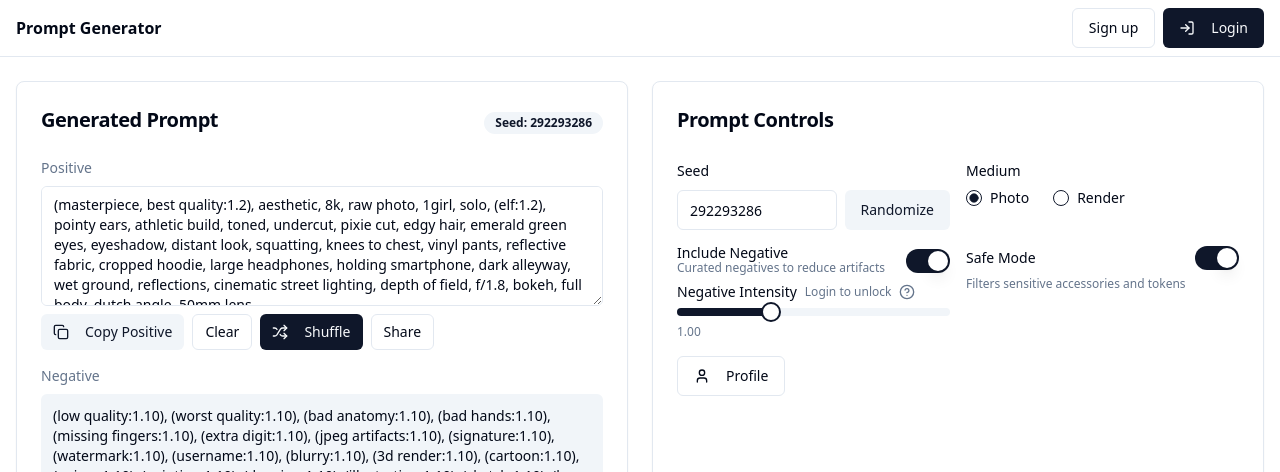
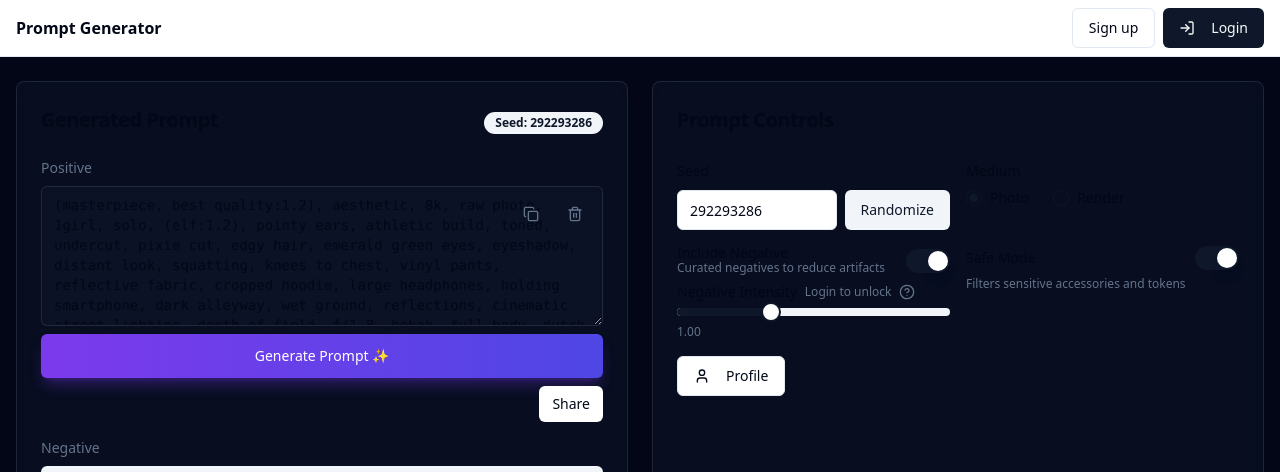
Before and after one commit to travisgalt/PromptParser1.1, a React (Vite) app: page / in a window 1280 px wide. Shown: the top 472 px of the page. Built offline with nearby package versions, Linux system fonts and the light colour scheme; no server answers; the database is empty.

Commit message:
[dyad] Reviewing files to apply glassmorphism UI overhaul - wrote 3 file(s)

```diff
--- a/src/components/generator/PromptControls.tsx
+++ b/src/components/generator/PromptControls.tsx
@@ -56,7 +56,7 @@ export const PromptControls: React.FC<Props> = ({
   }, [isLoggedIn]);
 
   return (
-    <Card className="w-full">
+    <Card className="w-full bg-slate-900/50 backdrop-blur-md border border-white/10">
       <CardHeader>
         <CardTitle className="text-xl">Prompt Controls</CardTitle>
       </CardHeader>
--- a/src/components/generator/PromptDisplay.tsx
+++ b/src/components/generator/PromptDisplay.tsx
@@ -5,7 +5,7 @@ import { Card, CardContent, CardHeader, CardTitle } from "@/components/ui/card";
 import { Button } from "@/components/ui/button";
 import { Badge } from "@/components/ui/badge";
 import { showSuccess } from "@/utils/toast";
-import { Copy, Shuffle } from "lucide-react";
+import { Copy, Shuffle, Trash2 } from "lucide-react";
 import { Textarea } from "@/components/ui/textarea";
 import { Alert, AlertTitle, AlertDescription } from "@/components/ui/alert";
 
@@ -42,7 +42,7 @@ export const PromptDisplay: React.FC<Props> = ({
   };
 
   return (
-    <Card className="w-full">
+    <Card className="w-full bg-slate-900/50 backdrop-blur-md border border-white/10">
       <CardHeader className="flex-row items-center justify-between">
         <CardTitle className="text-xl">Generated Prompt</CardTitle>
         <Badge variant="secondary">Seed: {seed}</Badge>
@@ -57,29 +57,49 @@ export const PromptDisplay: React.FC<Props> = ({
 
         <div className="space-y-2">
           <p className="text-sm text-muted-foreground">Positive</p>
+          <div className="relative">
             <Textarea
               value={positive}
               onChange={(e) => onPositiveChange?.(e.target.value)}
-            className="min-h-[120px] text-sm"
+              className="min-h-[140px] text-sm font-mono bg-slate-900/60 border border-white/10 shadow-inner focus-visible:ring-violet-600"
             />
-          <div className="flex flex-wrap gap-2">
+            <div className="absolute top-2 right-2 flex items-center gap-1">
               <Button
-              variant="secondary"
-              size="sm"
+                variant="ghost"
+                size="icon"
+                className="text-muted-foreground hover:text-foreground hover:bg-white/10"
                 onClick={() => copyText(positive, "Positive prompt")}
+                aria-label="Copy"
               >
-              <Copy className="mr-2 h-4 w-4" /> Copy Positive
+                <Copy className="h-4 w-4" />
               </Button>
-            <Button variant="outline" size="sm" onClick={onClearPositive}>
-              Clear
+              <Button
+                variant="ghost"
+                size="icon"
+                className="text-muted-foreground hover:text-foreground hover:bg-white/10"
+                onClick={onClearPositive}
+                aria-label="Clear"
+              >
+                <Trash2 className="h-4 w-4" />
               </Button>
-            <Button size="sm" onClick={onShuffle} disabled={disabledActions}>
-              <Shuffle className="mr-2 h-4 w-4" /> Shuffle
+            </div>
+          </div>
+
+          <div className="flex flex-col gap-2">
+            <Button
+              size="lg"
+              onClick={onShuffle}
+              disabled={disabledActions}
+              className="w-full bg-gradient-to-r from-violet-600 to-indigo-600 text-white shadow-lg shadow-violet-600/30 hover:shadow-indigo-600/40 hover:from-violet-500 hover:to-indigo-500"
+            >
+              Generate Prompt ✨
             </Button>
             {onShare && (
-              <Button size="sm" variant="outline" onClick={onShare}>
+              <div className="flex justify-end">
+                <Button size="sm" variant="outline" onClick={onShare} className="border-white/10">
                   Share
                 </Button>
+              </div>
             )}
           </div>
         </div>
--- a/src/pages/Index.tsx
+++ b/src/pages/Index.tsx
@@ -5,7 +5,12 @@ import { PromptGenerator } from "@/components/PromptGenerator";
 
 const Index = () => {
   return (
-    <div className="min-h-screen bg-background">
+    <div className="min-h-screen relative bg-slate-950 overflow-hidden">
+      {/* subtle blurred radial orb */}
+      <div className="pointer-events-none absolute inset-0 -z-10">
+        <div className="absolute top-[-20%] left-1/2 -translate-x-1/2 h-[700px] w-[700px] rounded-full bg-violet-600/20 blur-3xl" />
+      </div>
+
       <div className="pb-12">
         <PromptGenerator />
       </div>
```
Lines whose indentation alone changed are shown as unchanged.
